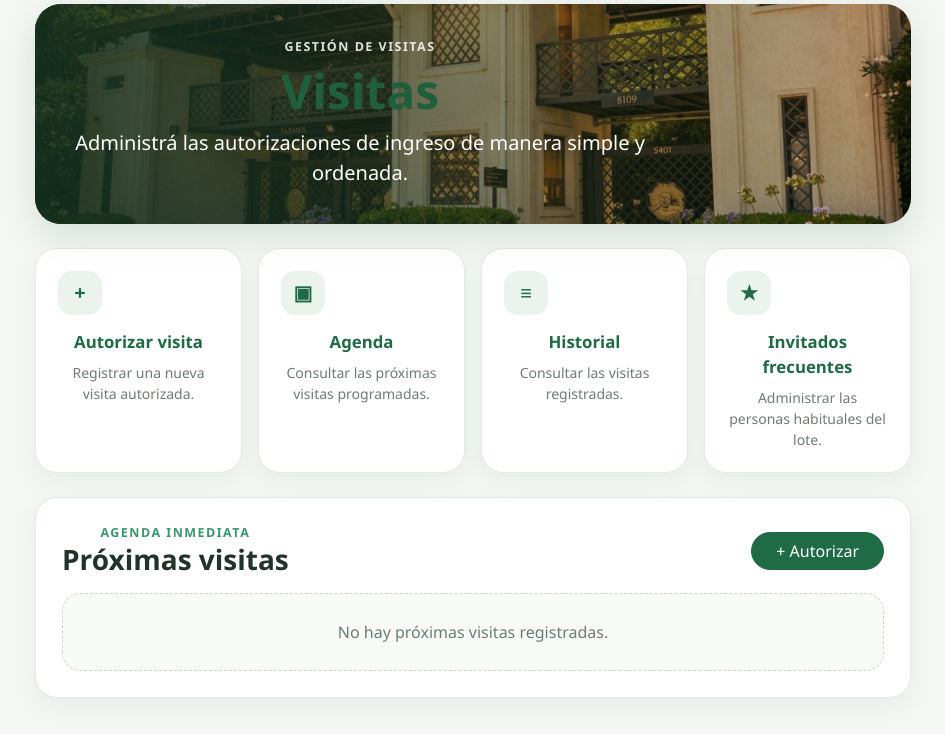
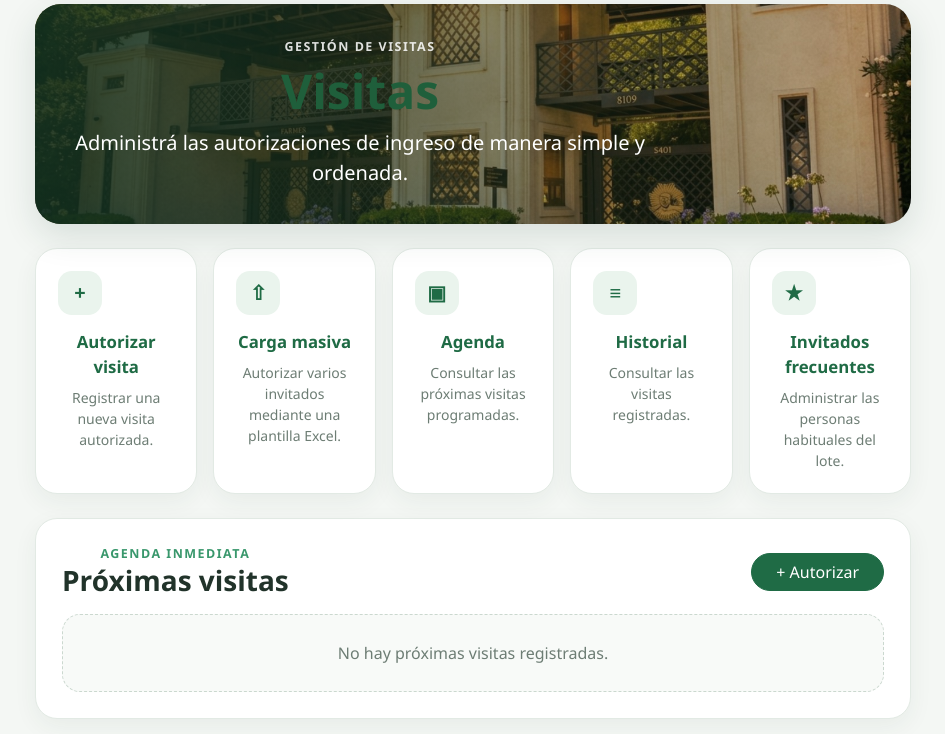
Before and after one commit to rodrigocesantiago-arg/LasAcaciasHudson, a Django app: page /visitas/ in a window 1280 px wide. Shown: the part 208-942 px from the top of the page, without its empty margins (167-1112 px from the left). Before the commit the page ends 906 px from the top, so only its background shows below. Run offline with Django 5.2, Linux system fonts and the light colour scheme; a user stored in the database is signed in; tables that the repository leaves empty hold one stand-in row (values such as "Sample post").

Commit message:
Agregar acceso a carga masiva de visitas

```diff
--- a/backend/core/templates/core/visitas.html
+++ b/backend/core/templates/core/visitas.html
@@ -11,30 +11,149 @@
 :root{--verde:#1f6b45;--verde2:#2f8259;--fondo:#f4f7f4;--texto:#21332a;--muted:#6d7d74;}
 body{background:var(--fondo);color:var(--texto);font-family:"Segoe UI",sans-serif;}
 .topbar{background:#fff;border:1px solid #e4ebe6;border-radius:22px;padding:14px 18px;box-shadow:0 8px 26px rgba(28,73,49,.07);}
-.brand-logo{width:54px;height:54px;object-fit:contain;} .brand-title{font-weight:800;color:var(--verde);line-height:1.05} .brand-sub{font-size:.82rem;color:var(--muted)}
+.brand-logo{width:54px;height:54px;object-fit:contain;}
+.brand-title{font-weight:800;color:var(--verde);line-height:1.05}
+.brand-sub{font-size:.82rem;color:var(--muted)}
 .hero{position:relative;overflow:hidden;border-radius:26px;min-height:220px;background:url("{% static 'core/img/las_acacias_portada.png' %}") center/cover no-repeat;box-shadow:0 12px 34px rgba(25,62,43,.13);}
-.hero:after{content:"";position:absolute;inset:0;background:linear-gradient(90deg,rgba(18,49,32,.88),rgba(18,49,32,.48),rgba(18,49,32,.10));} .hero-content{position:relative;z-index:1;color:white;padding:34px;max-width:650px;}
-.eyebrow{font-size:.78rem;text-transform:uppercase;letter-spacing:.12em;font-weight:800;opacity:.86} .hero h1{font-weight:800;margin:.3rem 0 .55rem}
-.panel,.action-card{background:#fff;border:1px solid #e2eae4;border-radius:22px;box-shadow:0 8px 25px rgba(27,67,46,.06);} .panel{padding:26px}
-.action-card{height:100%;padding:22px;transition:.18s ease;color:var(--texto)} .action-card:hover{transform:translateY(-3px);box-shadow:0 13px 30px rgba(27,67,46,.11);border-color:#cbdccf}
+.hero:after{content:"";position:absolute;inset:0;background:linear-gradient(90deg,rgba(18,49,32,.88),rgba(18,49,32,.48),rgba(18,49,32,.10));}
+.hero-content{position:relative;z-index:1;color:white;padding:34px;max-width:650px;}
+.eyebrow{font-size:.78rem;text-transform:uppercase;letter-spacing:.12em;font-weight:800;opacity:.86}
+.hero h1{font-weight:800;margin:.3rem 0 .55rem}
+.panel,.action-card{background:#fff;border:1px solid #e2eae4;border-radius:22px;box-shadow:0 8px 25px rgba(27,67,46,.06);}
+.panel{padding:26px}
+.action-card{height:100%;padding:22px;transition:.18s ease;color:var(--texto)}
+.action-card:hover{transform:translateY(-3px);box-shadow:0 13px 30px rgba(27,67,46,.11);border-color:#cbdccf}
 .iconbox{width:44px;height:44px;border-radius:14px;background:#eaf4ed;color:var(--verde);display:flex;align-items:center;justify-content:center;font-size:1.25rem;font-weight:800;margin-bottom:14px}
-.action-title{font-weight:750;color:var(--verde);font-size:1.05rem} .muted{color:var(--muted)} .section-title{font-weight:800}
-.btn-success{background:var(--verde);border-color:var(--verde)} .btn-success:hover{background:#18583a;border-color:#18583a} .btn-outline-success{color:var(--verde);border-color:var(--verde)}
-.table-modern{margin:0} .table-modern thead th{font-size:.78rem;text-transform:uppercase;letter-spacing:.04em;color:#66776d;background:#f5f8f6;border-bottom:0;padding:13px 14px;white-space:nowrap} .table-modern td{padding:14px;border-color:#edf1ee;vertical-align:middle}
+.action-title{font-weight:750;color:var(--verde);font-size:1.05rem}
+.muted{color:var(--muted)}
+.section-title{font-weight:800}
+.btn-success{background:var(--verde);border-color:var(--verde)}
+.btn-success:hover{background:#18583a;border-color:#18583a}
+.btn-outline-success{color:var(--verde);border-color:var(--verde)}
+.table-modern{margin:0}
+.table-modern thead th{font-size:.78rem;text-transform:uppercase;letter-spacing:.04em;color:#66776d;background:#f5f8f6;border-bottom:0;padding:13px 14px;white-space:nowrap}
+.table-modern td{padding:14px;border-color:#edf1ee;vertical-align:middle}
 .empty{border:1px dashed #cbd8cf;border-radius:18px;background:#f8faf8;padding:26px;text-align:center;color:var(--muted)}
-.form-control,.form-select{border-radius:12px;border-color:#d8e1da;padding:.7rem .85rem} textarea.form-control{min-height:110px} .form-label{font-weight:650;color:#34483d} hr{border-color:#e5ebe7;opacity:1}
+.form-control,.form-select{border-radius:12px;border-color:#d8e1da;padding:.7rem .85rem}
+textarea.form-control{min-height:110px}
+.form-label{font-weight:650;color:#34483d}
+hr{border-color:#e5ebe7;opacity:1}
 @media(max-width:767px){.hero{min-height:200px}.hero-content{padding:25px}.topbar{border-radius:18px}.panel{padding:20px}}
 </style>
 </head>
 <body>
 <div class="container py-4">
+
 <div class="topbar d-flex justify-content-between align-items-center gap-3 mb-4">
-<div class="d-flex align-items-center gap-3"><img src="{% static 'core/img/las_acacias_logo.png' %}" class="brand-logo" alt="Las Acacias"><div><div class="brand-title">Las Acacias</div><div class="brand-sub">Comunidad360 · Lote {{ lote.numero }} · Familia {{ lote.apellido_familia }}</div></div></div>
-<a href="{% url 'portal' %}" class="btn btn-outline-secondary rounded-pill px-3">Volver al portal</a></div>
-<div class="hero mb-4"><div class="hero-content"><div class="eyebrow">Gestión de visitas</div><h1>Visitas</h1><p class="mb-0">Administrá las autorizaciones de ingreso de manera simple y ordenada.</p></div></div><div class="row g-3 mb-4">
-<div class="col-md-6 col-lg-3"><a href="{% url 'autorizar_visita' %}" class="text-decoration-none"><div class="action-card"><div class="iconbox">+</div><div class="action-title">Autorizar visita</div><div class="muted small mt-2">Registrar una nueva visita autorizada.</div></div></a></div>
-<div class="col-md-6 col-lg-3"><a href="{% url 'agenda_visitas' %}" class="text-decoration-none"><div class="action-card"><div class="iconbox">▣</div><div class="action-title">Agenda</div><div class="muted small mt-2">Consultar las próximas visitas programadas.</div></div></a></div>
-<div class="col-md-6 col-lg-3"><a href="{% url 'historial_visitas' %}" class="text-decoration-none"><div class="action-card"><div class="iconbox">≡</div><div class="action-title">Historial</div><div class="muted small mt-2">Consultar las visitas registradas.</div></div></a></div>
-<div class="col-md-6 col-lg-3"><a href="{% url 'invitados_frecuentes' %}" class="text-decoration-none"><div class="action-card"><div class="iconbox">★</div><div class="action-title">Invitados frecuentes</div><div class="muted small mt-2">Administrar las personas habituales del lote.</div></div></a></div></div>
-<div class="panel"><div class="d-flex justify-content-between align-items-center gap-3 mb-3"><div><div class="eyebrow text-success">Agenda inmediata</div><h3 class="section-title mb-0">Próximas visitas</h3></div><a href="{% url 'autorizar_visita' %}" class="btn btn-success rounded-pill px-4">+ Autorizar</a></div>
-{% if proximas_visitas %}<div class="table-responsive"><table class="table table-hover table-modern"><thead><tr><th>Fecha</th><th>Invitado</th><th>DNI</th><th>Patente</th><th>Evento / Motivo</th></tr></thead><tbody>{% for visita in proximas_visitas %}<tr><td><strong>{{ visita.fecha|date:"d/m/Y" }}</strong></td><td>{{ visita.apellido }}, {{ visita.nombre }}</td><td>{{ visita.dni }}</td><td>{% if visita.patente %}{{ visita.patente }}{% else %}-{% endif %}</td><td>{% if visita.evento %}{{ visita.evento }}{% else %}-{% endif %}</td></tr>{% endfor %}</tbody></table></div>{% else %}<div class="empty">No hay próximas visitas registradas.</div>{% endif %}</div></div></body></html>
+    <div class="d-flex align-items-center gap-3">
+        <img src="{% static 'core/img/las_acacias_logo.png' %}" class="brand-logo" alt="Las Acacias">
+        <div>
+            <div class="brand-title">Las Acacias</div>
+            <div class="brand-sub">Comunidad360 · Lote {{ lote.numero }} · Familia {{ lote.apellido_familia }}</div>
+        </div>
+    </div>
+    <a href="{% url 'portal' %}" class="btn btn-outline-secondary rounded-pill px-3">Volver al portal</a>
+</div>
+
+<div class="hero mb-4">
+    <div class="hero-content">
+        <div class="eyebrow">Gestión de visitas</div>
+        <h1>Visitas</h1>
+        <p class="mb-0">Administrá las autorizaciones de ingreso de manera simple y ordenada.</p>
+    </div>
+</div>
+
+<div class="row g-3 mb-4">
+    <div class="col-md-6 col-xl">
+        <a href="{% url 'autorizar_visita' %}" class="text-decoration-none">
+            <div class="action-card">
+                <div class="iconbox">+</div>
+                <div class="action-title">Autorizar visita</div>
+                <div class="muted small mt-2">Registrar una nueva visita autorizada.</div>
+            </div>
+        </a>
+    </div>
+
+    <div class="col-md-6 col-xl">
+        <a href="{% url 'carga_masiva_visitas' %}" class="text-decoration-none">
+            <div class="action-card">
+                <div class="iconbox">⇧</div>
+                <div class="action-title">Carga masiva</div>
+                <div class="muted small mt-2">Autorizar varios invitados mediante una plantilla Excel.</div>
+            </div>
+        </a>
+    </div>
+
+    <div class="col-md-6 col-xl">
+        <a href="{% url 'agenda_visitas' %}" class="text-decoration-none">
+            <div class="action-card">
+                <div class="iconbox">▣</div>
+                <div class="action-title">Agenda</div>
+                <div class="muted small mt-2">Consultar las próximas visitas programadas.</div>
+            </div>
+        </a>
+    </div>
+
+    <div class="col-md-6 col-xl">
+        <a href="{% url 'historial_visitas' %}" class="text-decoration-none">
+            <div class="action-card">
+                <div class="iconbox">≡</div>
+                <div class="action-title">Historial</div>
+                <div class="muted small mt-2">Consultar las visitas registradas.</div>
+            </div>
+        </a>
+    </div>
+
+    <div class="col-md-6 col-xl">
+        <a href="{% url 'invitados_frecuentes' %}" class="text-decoration-none">
+            <div class="action-card">
+                <div class="iconbox">★</div>
+                <div class="action-title">Invitados frecuentes</div>
+                <div class="muted small mt-2">Administrar las personas habituales del lote.</div>
+            </div>
+        </a>
+    </div>
+</div>
+
+<div class="panel">
+    <div class="d-flex justify-content-between align-items-center gap-3 mb-3">
+        <div>
+            <div class="eyebrow text-success">Agenda inmediata</div>
+            <h3 class="section-title mb-0">Próximas visitas</h3>
+        </div>
+        <a href="{% url 'autorizar_visita' %}" class="btn btn-success rounded-pill px-4">+ Autorizar</a>
+    </div>
+
+    {% if proximas_visitas %}
+    <div class="table-responsive">
+        <table class="table table-hover table-modern">
+            <thead>
+                <tr>
+                    <th>Fecha</th>
+                    <th>Invitado</th>
+                    <th>DNI</th>
+                    <th>Patente</th>
+                    <th>Evento / Motivo</th>
+                </tr>
+            </thead>
+            <tbody>
+                {% for visita in proximas_visitas %}
+                <tr>
+                    <td><strong>{{ visita.fecha|date:"d/m/Y" }}</strong></td>
+                    <td>{{ visita.apellido }}, {{ visita.nombre }}</td>
+                    <td>{{ visita.dni }}</td>
+                    <td>{% if visita.patente %}{{ visita.patente }}{% else %}-{% endif %}</td>
+                    <td>{% if visita.evento %}{{ visita.evento }}{% else %}-{% endif %}</td>
+                </tr>
+                {% endfor %}
+            </tbody>
+        </table>
+    </div>
+    {% else %}
+    <div class="empty">No hay próximas visitas registradas.</div>
+    {% endif %}
+</div>
+
+</div>
+</body>
+</html>
```
